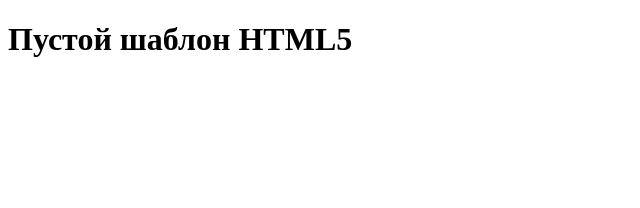
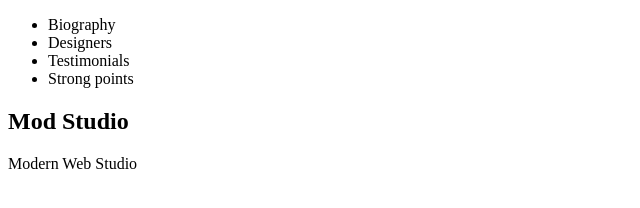
Before and after one commit to obelix84/otus-css-putilin, a plain HTML site: page index.html in a window 1280 px wide. Shown: the whole page, without its empty margins (0-640 px from the left). Drawn offline with Linux system fonts and the light colour scheme.

Commit message:
Макет лендинга дизайнеров

```diff
--- a/index.html
+++ b/index.html
@@ -2,9 +2,24 @@
 <html lang="ru">
 <head>
   <meta charset="utf-8" />
-  <title>Привет Otus!</title>
+  <title></title>
 </head>
 <body>
-    <h1>Пустой шаблон HTML5</h1>
+  <header>
+    <nav>
+      <ul>
+        <li>Biography</li>
+        <li>Designers</li>
+        <li>Testimonials</li>
+        <li>Strong points</li>
+      </ul>
+    </nav>
+  </header>
+  <main>
+    <section>
+      <h1>Mod Studio</h1>
+      <p>Modern Web Studio</p>
+    </section>
+  </main>
 </body>
 </html>
```
Also changed, not shown: img/chair.jpg (added), img/jess-wonder.jpg (added), img/kameron-clein.jpg (added), img/katya.jpg (added), img/louisse-red.jpg (added), img/restaurant.jpg (added), img/room.jpg (added), img/string-bag.jpg (added).
